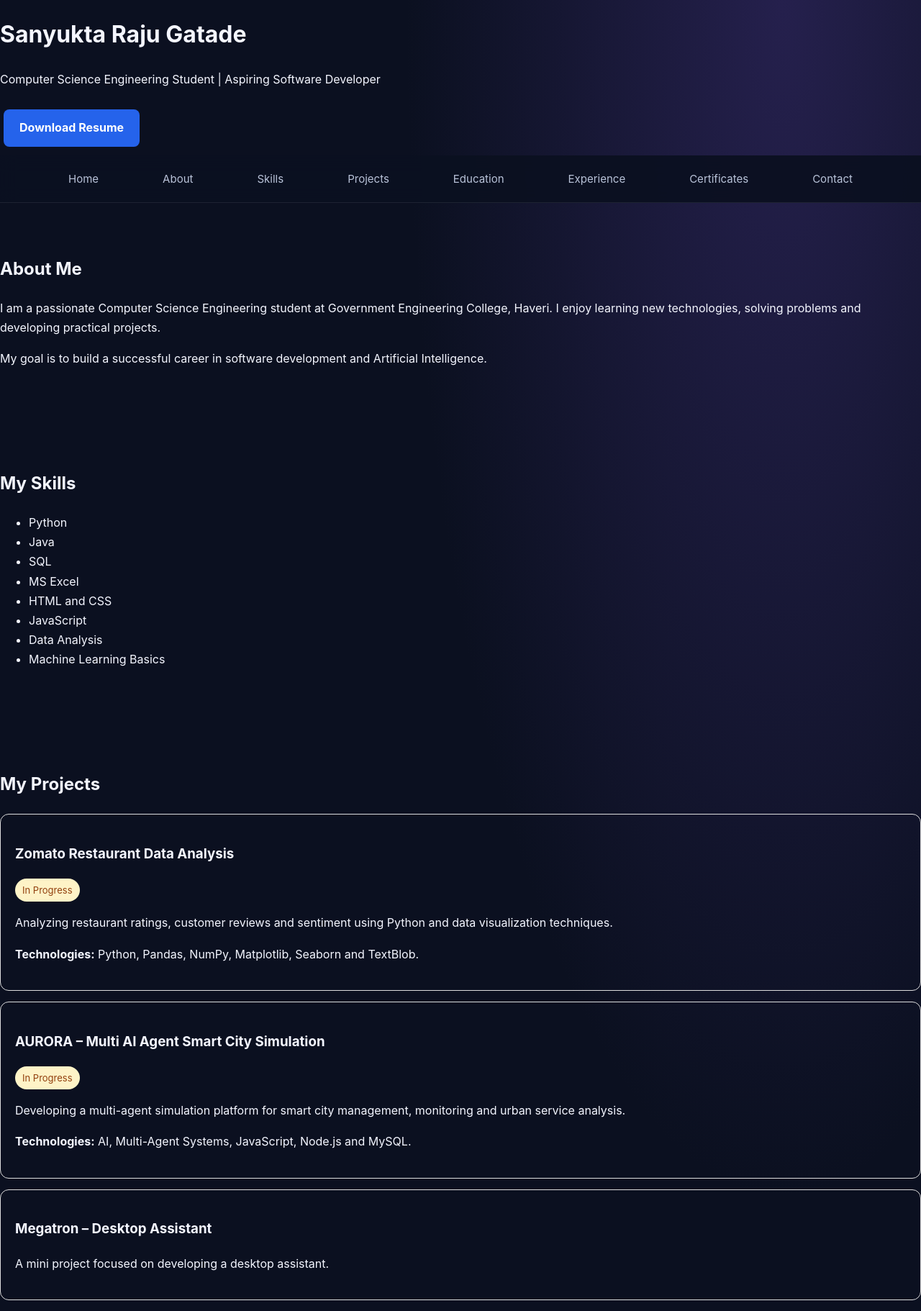
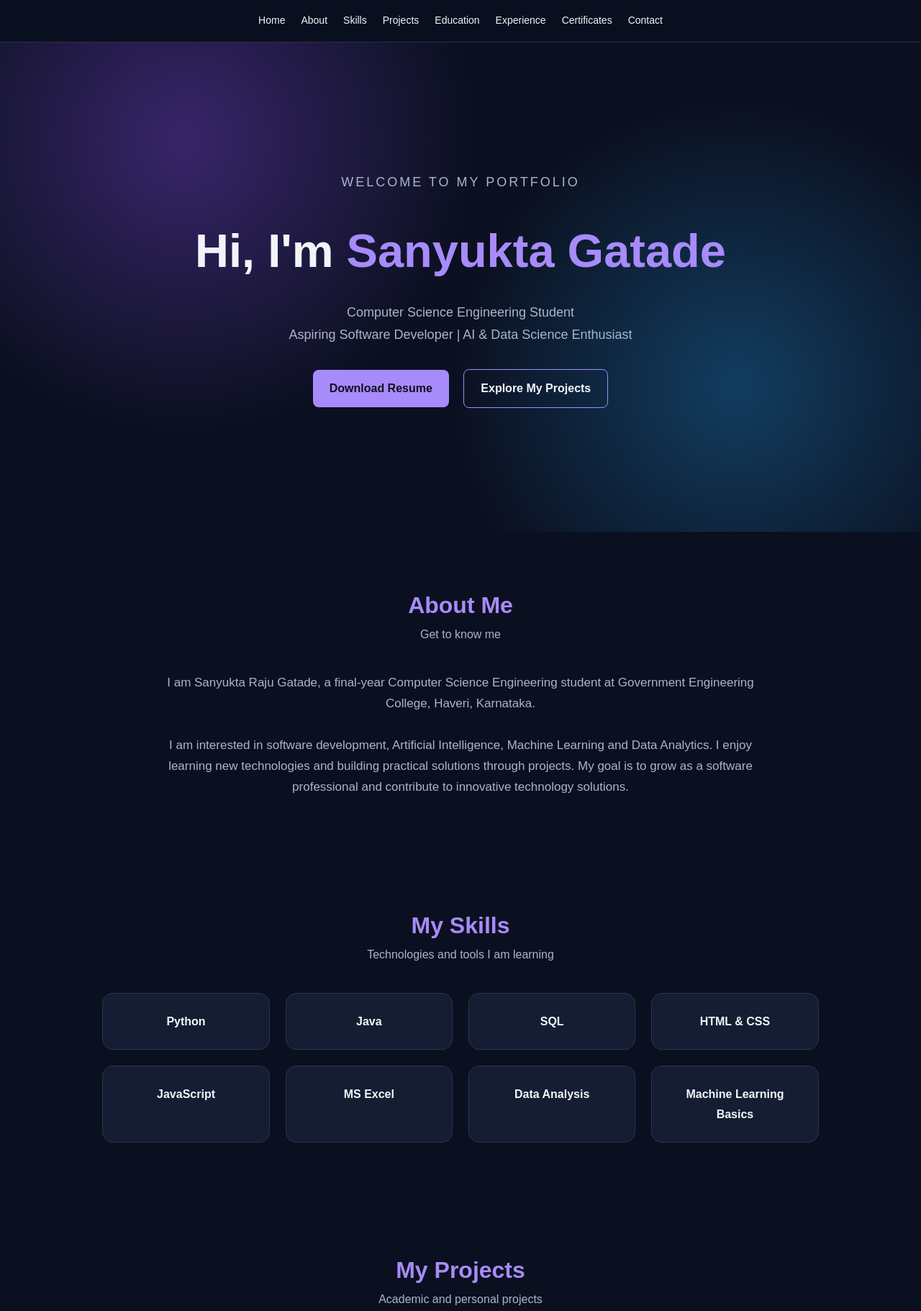
Before and after one commit to sanyuktagatade-svg/ApexPlanet-Task-5-Portfolio, a plain HTML site: page index.html in a window 1280 px wide. Shown: the top 1822 px of the page at 72% size. Drawn offline with Linux system fonts and the light colour scheme.

Commit message:
Revise portfolio details and improve CSS styles
Updated personal information and enhanced styling in the portfolio.

```diff
--- a/index.html
+++ b/index.html
@@ -3,82 +3,249 @@
 <head>
 <meta charset="UTF-8">
 <meta name="viewport" content="width=device-width, initial-scale=1.0">
-  <meta name="description" content="Sanyukta Gatade - Computer Science Engineering Student Portfolio">
-  <title>Sanyukta Gatade | Portfolio</title>
-  <link rel="stylesheet" href="style.css">
+<meta name="description" content="Sanyukta Gatade - CSE Student, AI and Data Science Enthusiast">
+<title>Sanyukta Gatade | Developer Portfolio</title>
 
 <style>
-    .resume-btn {
-      display: inline-block;
-      padding: 12px 22px;
-      margin: 12px 5px;
-      background: #2563eb;
-      color: white;
-      text-decoration: none;
-      border-radius: 8px;
-      font-weight: bold;
+:root {
+  --bg: #0b1020;
+  --card: #151d33;
+  --accent: #a78bfa;
+  --accent2: #38bdf8;
+  --text: #f1f5f9;
+  --muted: #aab5c9;
 }
 
-    .resume-btn:hover {
-      background: #1d4ed8;
+* {
+  margin: 0;
+  padding: 0;
+  box-sizing: border-box;
+  scroll-behavior: smooth;
+}
+
+body {
+  font-family: Arial, sans-serif;
+  background: var(--bg);
+  color: var(--text);
+  line-height: 1.7;
+}
+
+nav {
+  position: sticky;
+  top: 0;
+  z-index: 100;
+  background: rgba(11,16,32,0.96);
+  padding: 17px 5%;
+  display: flex;
+  justify-content: center;
+  flex-wrap: wrap;
+  gap: 22px;
+  border-bottom: 1px solid #27314b;
+}
+
+nav a {
+  color: var(--text);
+  text-decoration: none;
+  font-size: 14px;
+  transition: .3s;
+}
+
+nav a:hover {
+  color: var(--accent);
+}
+
+.hero {
+  min-height: 85vh;
+  padding: 100px 8%;
+  display: flex;
+  align-items: center;
+  justify-content: center;
+  text-align: center;
+  background:
+    radial-gradient(circle at 20% 20%, #38256a 0%, transparent 35%),
+    radial-gradient(circle at 80% 70%, #123d60 0%, transparent 35%),
+    var(--bg);
+}
+
+.hero-content {
+  max-width: 850px;
+}
+
+.hero h1 {
+  font-size: clamp(36px, 7vw, 65px);
+  margin: 15px 0;
+}
+
+.hero h1 span {
+  color: var(--accent);
+}
+
+.hero p {
+  color: var(--muted);
+  font-size: 18px;
+  margin: 15px 0 25px;
+}
+
+.tagline {
+  color: var(--accent2);
+  letter-spacing: 3px;
+  text-transform: uppercase;
+  font-size: 13px;
+}
+
+.btn {
+  display: inline-block;
+  padding: 12px 23px;
+  margin: 8px;
+  border-radius: 8px;
+  text-decoration: none;
+  font-weight: bold;
+  background: var(--accent);
+  color: #101020;
+  transition: .3s;
+}
+
+.btn:hover {
+  transform: translateY(-3px);
+  background: var(--accent2);
+}
+
+.btn-outline {
+  background: transparent;
+  border: 1px solid var(--accent);
+  color: var(--text);
+}
+
+section {
+  padding: 75px 8%;
+  max-width: 1200px;
+  margin: auto;
+}
+
+.section-title {
+  text-align: center;
+  margin-bottom: 40px;
+}
+
+.section-title h2 {
+  font-size: 32px;
+  color: var(--accent);
+}
+
+.section-title p {
+  color: var(--muted);
+}
+
+.about-content {
+  max-width: 850px;
+  margin: auto;
+  text-align: center;
+  color: var(--muted);
+  font-size: 17px;
+}
+
+.grid {
+  display: grid;
+  grid-template-columns: repeat(auto-fit, minmax(220px, 1fr));
+  gap: 22px;
+}
+
+.card {
+  background: var(--card);
+  border: 1px solid #293651;
+  border-radius: 15px;
+  padding: 25px;
+  transition: .3s;
+}
+
+.card:hover {
+  transform: translateY(-5px);
+  border-color: var(--accent);
+}
+
+.card h3 {
+  color: var(--accent2);
+  margin-bottom: 10px;
+}
+
+.card p {
+  color: var(--muted);
+  font-size: 15px;
+}
+
+.skill {
+  text-align: center;
+  font-weight: bold;
+  color: var(--text);
 }
 
 .status {
   display: inline-block;
-      padding: 5px 10px;
+  background: #4b3510;
+  color: #fcd34d;
   border-radius: 20px;
-      background: #fef3c7;
-      color: #92400e;
-      font-size: 13px;
+  padding: 4px 12px;
+  font-size: 12px;
+  margin-bottom: 12px;
 }
 
-    .project-card,
-    .certificate-card {
-      padding: 20px;
-      margin: 15px 0;
-      border: 1px solid #ddd;
-      border-radius: 12px;
+.completed {
+  background: #123d30;
+  color: #86efac;
 }
 
-    .certificate-container {
-      display: flex;
-      flex-wrap: wrap;
-      gap: 20px;
+.certificate-link {
+  display: inline-block;
+  color: var(--accent2);
+  text-decoration: none;
+  margin-top: 15px;
+  font-weight: bold;
 }
 
-    .certificate-card {
-      flex: 1 1 250px;
+.certificate-link:hover {
+  color: var(--accent);
+  text-decoration: underline;
 }
 
-    .certificate-btn {
-      display: inline-block;
-      padding: 10px 18px;
-      margin-top: 10px;
-      background: #2563eb;
-      color: white;
-      text-decoration: none;
-      border-radius: 8px;
+.contact-content {
+  text-align: center;
+  color: var(--muted);
 }
 
-    .certificate-btn:hover {
-      background: #1d4ed8;
+.contact-content a {
+  color: var(--accent2);
+  text-decoration: none;
 }
 
-    html {
-      scroll-behavior: smooth;
+footer {
+  text-align: center;
+  padding: 25px;
+  background: #080c18;
+  color: var(--muted);
+  border-top: 1px solid #293651;
+}
+
+@media(max-width:600px) {
+  nav {
+    gap: 12px;
+    padding: 14px 8px;
   }
 
   nav a {
-      margin: 5px;
+    font-size: 12px;
   }
 
-    @media (max-width: 600px) {
-      .certificate-container {
-        flex-direction: column;
+  section {
+    padding: 55px 6%;
   }
 
-      .certificate-card {
-        width: auto;
+  .hero {
+    min-height: 75vh;
+    padding: 70px 6%;
+  }
+
+  .hero p {
+    font-size: 16px;
   }
 }
 </style>
@@ -86,17 +253,7 @@
 
 <body>
 
-<header id="home">
-  <h1>Sanyukta Raju Gatade</h1>
-  <p>Computer Science Engineering Student | Aspiring Software Developer</p>
-
-  <a class="resume-btn"
-     href="Sanyukta_Gatade_Resume.pdf"
-     target="_blank">
-     Download Resume
-  </a>
-</header>
-
+<!-- NAVIGATION -->
 <nav>
   <a href="#home">Home</a>
   <a href="#about">About</a>
@@ -108,144 +265,230 @@
   <a href="#contact">Contact</a>
 </nav>
 
+<!-- HOME -->
+<header class="hero" id="home">
+  <div class="hero-content">
+    <p class="tagline">Welcome to my portfolio</p>
+    <h1>Hi, I'm <span>Sanyukta Gatade</span></h1>
+    <p>
+      Computer Science Engineering Student<br>
+      Aspiring Software Developer | AI & Data Science Enthusiast
+    </p>
+
+    <a class="btn"
+       href="Sanyukta_Gatade_Resume.pdf"
+       target="_blank">
+       Download Resume
+    </a>
+
+    <a class="btn btn-outline"
+       href="#projects">
+       Explore My Projects
+    </a>
+  </div>
+</header>
+
+<!-- ABOUT -->
 <section id="about">
+  <div class="section-title">
     <h2>About Me</h2>
+    <p>Get to know me</p>
+  </div>
+
+  <div class="about-content">
     <p>
-    I am a passionate Computer Science Engineering student at
-    Government Engineering College, Haveri. I enjoy learning new
-    technologies, solving problems and developing practical projects.
+      I am Sanyukta Raju Gatade, a final-year Computer Science
+      Engineering student at Government Engineering College,
+      Haveri, Karnataka.
     </p>
+    <br>
     <p>
-    My goal is to build a successful career in software development
-    and Artificial Intelligence.
+      I am interested in software development, Artificial Intelligence,
+      Machine Learning and Data Analytics. I enjoy learning new
+      technologies and building practical solutions through projects.
+      My goal is to grow as a software professional and contribute
+      to innovative technology solutions.
     </p>
+  </div>
 </section>
 
+<!-- SKILLS -->
 <section id="skills">
+  <div class="section-title">
     <h2>My Skills</h2>
-  <ul>
-    <li>Python</li>
-    <li>Java</li>
-    <li>SQL</li>
-    <li>MS Excel</li>
-    <li>HTML and CSS</li>
-    <li>JavaScript</li>
-    <li>Data Analysis</li>
-    <li>Machine Learning Basics</li>
-  </ul>
+    <p>Technologies and tools I am learning</p>
+  </div>
+
+  <div class="grid">
+    <div class="card skill">Python</div>
+    <div class="card skill">Java</div>
+    <div class="card skill">SQL</div>
+    <div class="card skill">HTML & CSS</div>
+    <div class="card skill">JavaScript</div>
+    <div class="card skill">MS Excel</div>
+    <div class="card skill">Data Analysis</div>
+    <div class="card skill">Machine Learning Basics</div>
+  </div>
 </section>
 
+<!-- PROJECTS -->
 <section id="projects">
+  <div class="section-title">
     <h2>My Projects</h2>
+    <p>Academic and personal projects</p>
+  </div>
 
-  <div class="project-card">
+  <div class="grid">
+
+    <div class="card">
+      <span class="status">In Progress</span>
       <h3>Zomato Restaurant Data Analysis</h3>
+      <p>
+        Analyzing restaurant ratings, customer reviews,
+        rating distributions and customer sentiment
+        through data visualization.
+      </p>
+      <br>
+      <p><b>Tools:</b> Python, Pandas, NumPy, Matplotlib,
+      Seaborn and TextBlob.</p>
+    </div>
+
+    <div class="card">
       <span class="status">In Progress</span>
+      <h3>AURORA – Multi AI Agent Simulation</h3>
       <p>
-      Analyzing restaurant ratings, customer reviews and sentiment
-      using Python and data visualization techniques.
+        Developing a Multi-AI Agent Smart City Simulation
+        Platform to model urban operations, monitor events
+        and analyze smart city services.
       </p>
+      <br>
+      <p><b>Tools:</b> AI, Multi-Agent Systems, JavaScript,
+      Node.js and MySQL.</p>
+    </div>
+
+    <div class="card">
+      <span class="status completed">Mini Project</span>
+      <h3>Megatron – Desktop Assistant</h3>
       <p>
-      <b>Technologies:</b> Python, Pandas, NumPy, Matplotlib,
-      Seaborn and TextBlob.
+        A mini project focused on creating a desktop
+        assistant to support user interactions and tasks.
       </p>
     </div>
 
-  <div class="project-card">
-    <h3>AURORA – Multi AI Agent Smart City Simulation</h3>
-    <span class="status">In Progress</span>
-    <p>
-      Developing a multi-agent simulation platform for smart city
-      management, monitoring and urban service analysis.
-    </p>
-    <p>
-      <b>Technologies:</b> AI, Multi-Agent Systems, JavaScript,
-      Node.js and MySQL.
-    </p>
+  </div>
+</section>
+
+<!-- EDUCATION -->
+<section id="education">
+  <div class="section-title">
+    <h2>Education</h2>
+    <p>My academic background</p>
   </div>
 
-  <div class="project-card">
-    <h3>Megatron – Desktop Assistant</h3>
-    <p>
-      A mini project focused on developing a desktop assistant.
-    </p>
+  <div class="card">
+    <h3>Government Engineering College, Haveri</h3>
+    <p>Bachelor of Engineering</p>
+    <p>Computer Science Engineering</p>
+    <p>Final Year Student</p>
+  </div>
+</section>
+
+<!-- EXPERIENCE -->
+<section id="experience">
+  <div class="section-title">
+    <h2>Internship Experience</h2>
+    <p>Learning through practical experience</p>
   </div>
 
+  <div class="grid">
+
+    <div class="card">
+      <span class="status completed">Completed</span>
+      <h3>InAmigos Foundation</h3>
+      <p>AI and Machine Learning Internship</p>
+      <p>Worked on beginner-level AI/ML learning
+      activities and practical model demonstrations.</p>
+    </div>
+
+    <div class="card">
+      <span class="status">Portfolio Task</span>
+      <h3>ApexPlanet Software</h3>
+      <p>Web Development Internship</p>
+      <p>Developing a personal portfolio website
+      using HTML, CSS and JavaScript.</p>
+    </div>
+
+  </div>
 </section>
 
-<section id="education">
-  <h2>Education</h2>
-  <h3>Government Engineering College, Haveri</h3>
-  <p>Bachelor of Engineering – Computer Science Engineering</p>
-</section>
+<!-- CERTIFICATES -->
+<section id="certificates">
+  <div class="section-title">
+    <h2>My Certificates</h2>
+    <p>Achievements and certifications</p>
+  </div>
 
-<section id="experience">
-  <h2>Internship Experience</h2>
+  <div class="grid">
 
-  <h3>InAmigos Foundation</h3>
-  <p>AI and Machine Learning Internship – Completed</p>
-
-  <h3>ApexPlanet Software Pvt. Ltd.</h3>
-  <p>Web Development Internship – Task 5 Portfolio</p>
-</section>
-
-<!-- CERTIFICATES SECTION -->
-
-<section id="certificates">
-  <h2>My Certificates</h2>
-  <p>Certificates earned through my learning and internship journey.</p>
-
-  <div class="certificate-container">
-
-    <div class="certificate-card">
-      <h3>AI and Machine Learning Internship</h3>
+    <div class="card">
+      <span class="status completed">Earned</span>
+      <h3>AI & Machine Learning Internship</h3>
       <p>InAmigos Foundation</p>
       <p>Internship Completion Certificate</p>
 
-      <a class="certificate-btn"
+      <a class="certificate-link"
          href="InAmigos_AI_ML_Certificate.pdf"
          target="_blank">
-         View Certificate
+         View Completion Certificate →
       </a>
     </div>
 
-    <div class="certificate-card">
+    <div class="card">
+      <span class="status completed">Earned</span>
       <h3>Certificate of Appreciation</h3>
       <p>InAmigos Foundation</p>
-      <p>Recognition for internship participation</p>
+      <p>Recognition for internship participation.</p>
 
-      <a class="certificate-btn"
+      <a class="certificate-link"
          href="InAmigos_Appreciation_Certificate.pdf"
          target="_blank">
-         View Certificate
+         View Appreciation Certificate →
       </a>
     </div>
 
   </div>
 </section>
 
+<!-- CONTACT -->
 <section id="contact">
+  <div class="section-title">
     <h2>Contact Me</h2>
+    <p>Let's connect and grow together</p>
+  </div>
 
+  <div class="contact-content">
     <p>Email: Add your professional email address</p>
 
     <p>
+      LinkedIn:
       <a href="https://www.linkedin.com/in/sanyukta-raju-gatade-0a5b382b7/"
          target="_blank">
-       LinkedIn Profile
+         Visit My LinkedIn
       </a>
     </p>
 
     <p>
+      GitHub:
       <a href="https://github.com/sanyuktagatade-svg"
          target="_blank">
-       GitHub Profile
+         Visit My GitHub
       </a>
     </p>
+  </div>
 </section>
 
 <footer>
-  <p>© 2026 Sanyukta Gatade | All Rights Reserved</p>
+  <p>© 2026 Sanyukta Raju Gatade | Designed with passion</p>
 </footer>
 
 </body>
```
Lines whose indentation alone changed are shown as unchanged.
